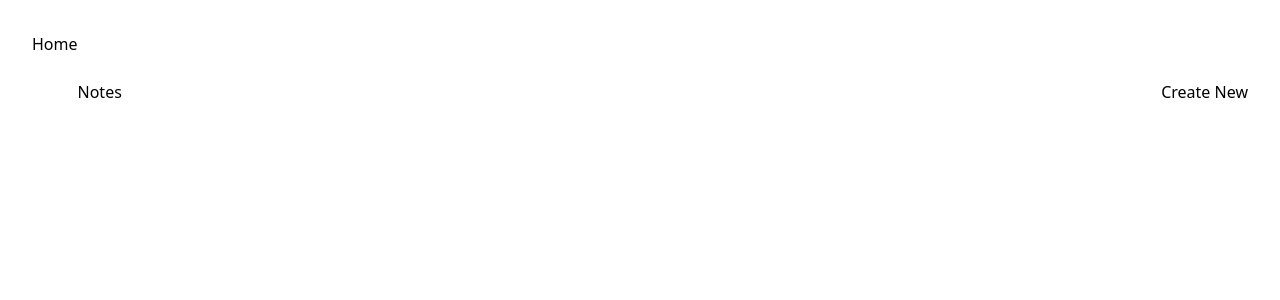
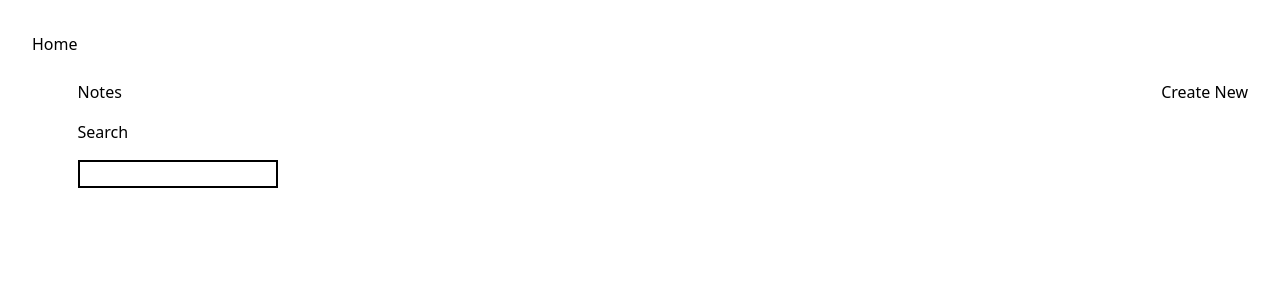
Before and after one commit to fdhammond/notes-app, a React (Vite) app: page / in a window 1280 px wide. Shown: the top 300 px of the page. Built offline with nearby package versions, Linux system fonts and the light colour scheme.

Commit message:
fix bug on edit component

```diff
--- a/src/components/EditNote.tsx
+++ b/src/components/EditNote.tsx
@@ -11,8 +11,8 @@ interface EditNoteProps {
     setNewNote: (notes: Note[]) => void
 }
 export default function EditNote({ newNote, setNewNote }: EditNoteProps) {
-    const { id } = useParams()
-    const editNote = newNote.filter(note => note.id === id);
+    const { id } = useParams<{ id: string }>()
+    const editNote = newNote.find(note => note.id === id);
 
     if (!editNote) return <div>Note Not Found</div>;
 
@@ -23,9 +23,9 @@ export default function EditNote({ newNote, setNewNote }: EditNoteProps) {
 
                 <div className="mt-12">
                     <Form
-                        title={editNote[0].title}
-                        body={editNote[0].body}
-                        noteId={editNote[0].id}
+                        title={editNote.title}
+                        body={editNote.body}
+                        noteId={editNote.id}
                         newNote={newNote}
                         setNewNote={setNewNote}
                     />
--- a/src/components/Home.tsx
+++ b/src/components/Home.tsx
@@ -1,3 +1,4 @@
+import { useState } from 'react';
 import { Link } from 'react-router-dom';
 import Note from './Note';
 
@@ -13,10 +14,27 @@ interface HomeProps {
 }
 
 export default function Home({ newNote, setNewNote }: HomeProps) {
+    const [searchNote, setSearchNote] = useState<string>('')
     const handleDeleteNote = (noteId: string) => {
         const updatedNotes = newNote.filter(note => note.id !== noteId);
         setNewNote(updatedNotes);
         localStorage.setItem("newNote", JSON.stringify(updatedNotes));
+    };
+
+    const handleChange = (e:  React.ChangeEvent<HTMLInputElement>) => {
+        e.preventDefault()
+        setSearchNote(e.target.value)
+    }
+
+    const filteredNotes = searchNote
+        ? newNote.filter(note => note.body.includes(searchNote) || note.title.includes(searchNote)) : newNote
+
+    const renderNotes = (notes: Note[]) => {
+        return notes.map(note => (
+           <div key={note.id} className='border-2 gap-4 flex justify-center align-middle border-black mx-4 my-4'>
+                <Note title={note.title} body={note.body} noteId={note.id} onDelete={handleDeleteNote} />
+            </div>
+        ));
     };
 
     return (
@@ -27,12 +45,17 @@ export default function Home({ newNote, setNewNote }: HomeProps) {
                     <h2>Notes</h2>
                     <Link to={"/new"}>Create New</Link>
                 </div>
+                <div className='flex flex-col justify-center mt-4 mb-12 w-[200px]'>
+                    <p>Search</p>
+                    <input
+                        type="text"
+                        className='border-2 border-black mt-4'
+                        value={searchNote}
+                        onChange={handleChange}
+                    />
+                </div>
                 <div className='w-full h-full flex flex-wrap'>
-                    {newNote.map(note => (
-                        <div key={note.id} className='border-2 gap-4 flex justify-center align-middle border-black mx-4 my-4'>
-                            <Note title={note.title} body={note.body} noteId={note.id} onDelete={handleDeleteNote} />
-                        </div>
-                    ))}
+                    { renderNotes(filteredNotes) }
                 </div>
             </div>
         </div>
```
